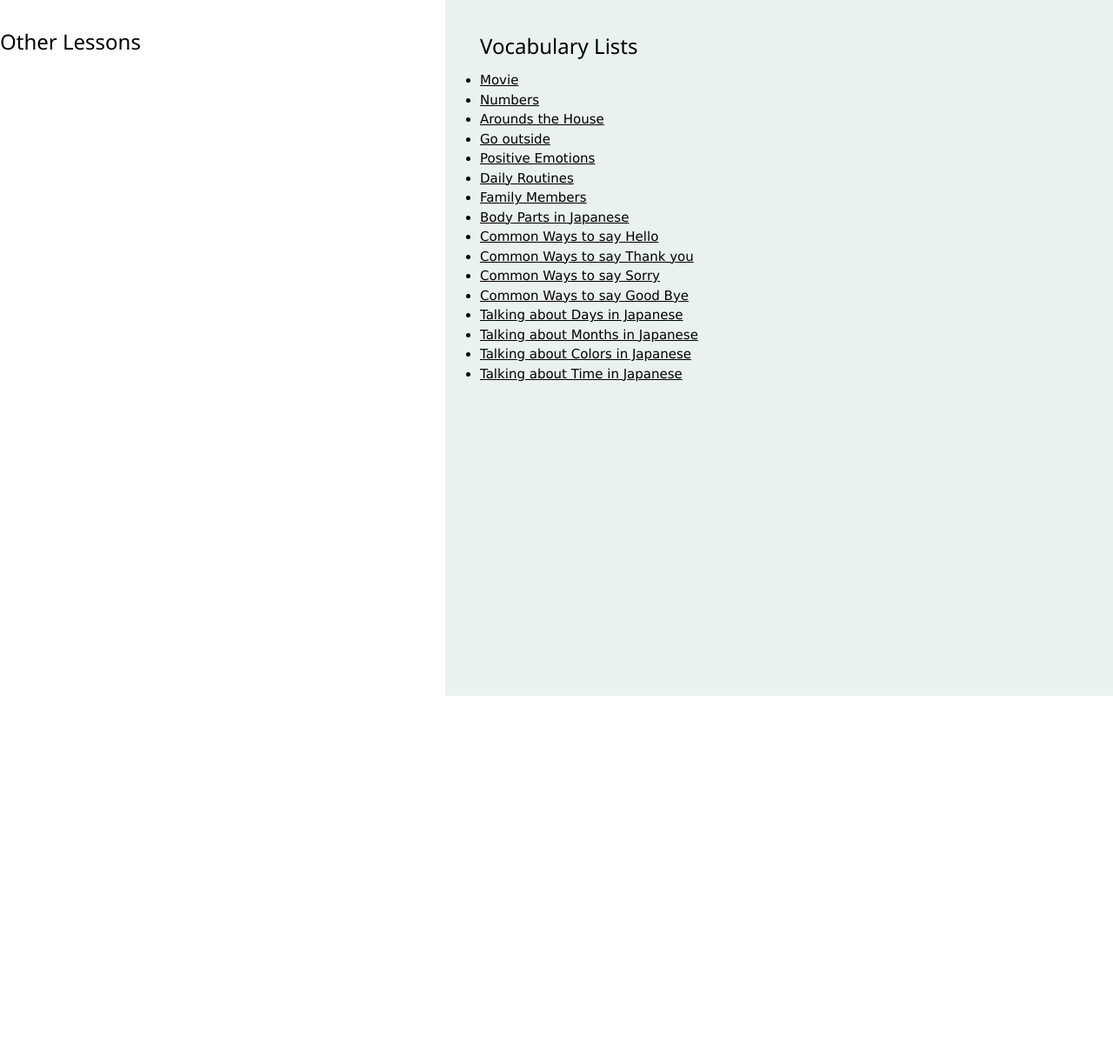
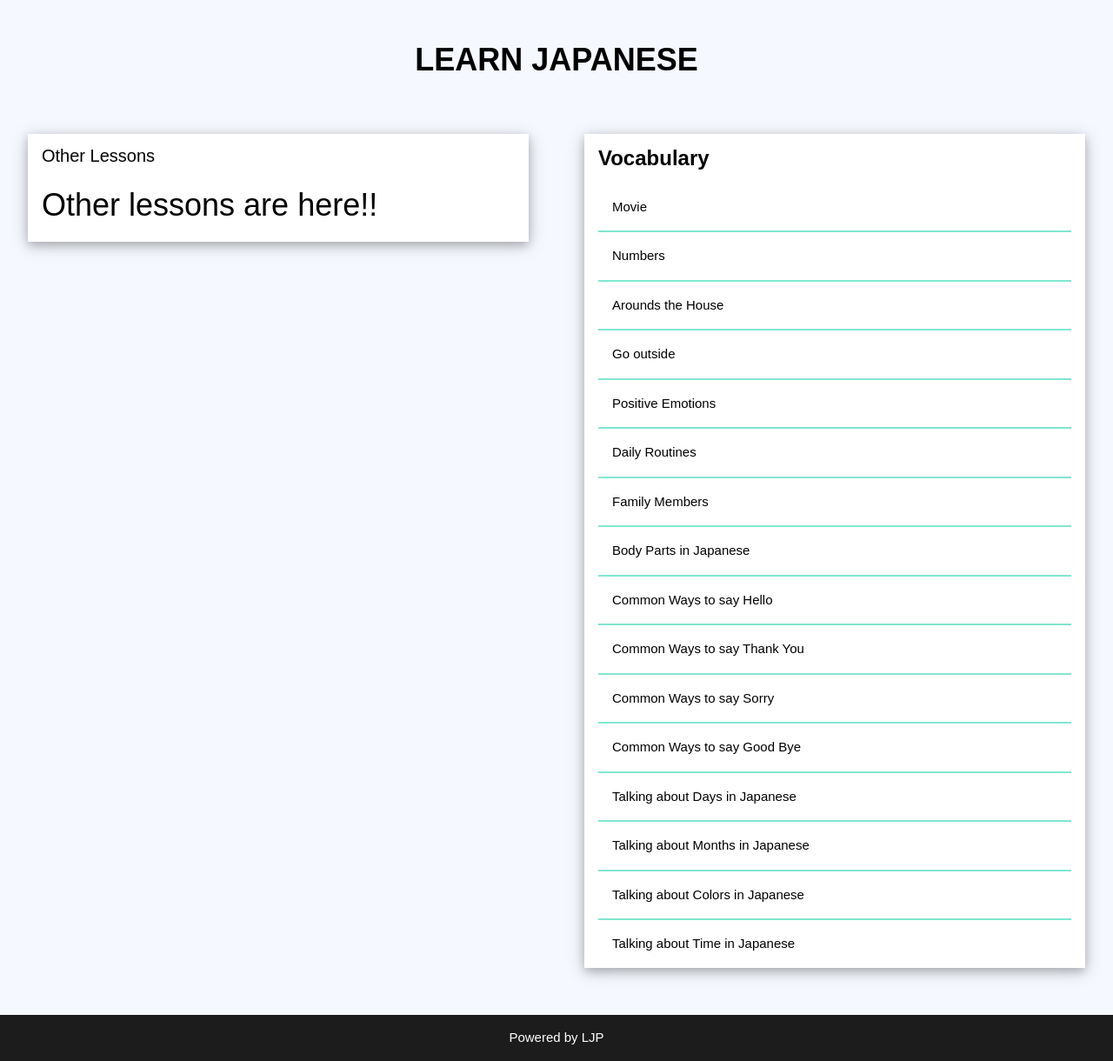
Before and after one commit to waithethtetoo/LearnJP, a plain HTML site: page index.html in a window 1280 px wide. Shown: the whole page at 87% size. Before the commit the page ends 800 px from the top, so only its background shows below. Drawn offline with nearby package versions, Linux system fonts and the light colour scheme.

Commit message:
Change UI
change UI design of Index and Home page.
add header and footer in Index page.
add footer in Home page.

```diff
--- a/index.html
+++ b/index.html
@@ -4,32 +4,108 @@
   <title>Learn Japanese Language</title>
   <link rel="stylesheet" href="w3.css">
   <script src="https://ajax.googleapis.com/ajax/libs/jquery/3.5.1/jquery.min.js"></script>
+
+  <style>
+    body,h1,h2,h3,h4,h5 {font-family: "Raleway", sans-serif}
+  </style>
+
 </head>
-<body>
-	<div class="right-side">
-		<h3>Other Lessons</h3>
+<body class="w3-light-gray">
+
+  <div class="w3-content" style="max-width:1400px">
+
+    <!-- Header -->
+    <header class="w3-container w3-center w3-padding-32">
+      <h1><b>LEARN JAPANESE</b></h1>
+    </header>
+
+    <!-- Grid -->
+    <div class="w3-row">
+
+      <div class="w3-half w3-container">
+        <!-- Other lessons -->
+        <div class="w3-card-4 w3-margin w3-white">
+          <div class="w3-container">
+            <h4>Other Lessons</h4>
+             <p><h1>Other lessons are here!!</h1></p>
           </div>
-	<div class="sidenav">
-		<ul>
-			<h3>Vocabulary Lists</h3>
-			<li id="0"><a href="home.html">Movie</a></li>
-			<li id="1"><a href="home.html">Numbers</a></li>
-			<li id="2"><a href="home.html">Arounds the House</a></li>
-			<li id="3"><a href="home.html">Go outside</a></li>
-			<li id="4"><a href="home.html">Positive Emotions</a></li>
-			<li id="5"><a href="home.html">Daily Routines</a></li>
-			<li id="6"><a href="home.html">Family Members</a></li>
-			<li id="7"><a href="home.html">Body Parts in Japanese</a></li>
-			<li id="8"><a href="home.html">Common Ways to say Hello</a></li>
-			<li id="9"><a href="home.html">Common Ways to say Thank you</a></li>
-			<li id="10"><a href="home.html">Common Ways to say Sorry</a></li>
-			<li id="11"><a href="home.html">Common Ways to say Good Bye</a></li>
-			<li id="12"><a href="home.html">Talking about Days in Japanese</a></li>
-			<li id="13"><a href="home.html">Talking about Months in Japanese</a></li>
-			<li id="14"><a href="home.html">Talking about Colors in Japanese</a></li>
-			<li id="15"><a href="home.html">Talking about Time in Japanese</a></li>
-		<uol>
         </div>
+      </div>
+
+      <div class="w3-half w3-container">
+       <!-- Vocabulary-->
+       <div class="w3-card-4 w3-margin w3-white">
+        <div class="w3-container">
+          <h3><b>Vocabulary</b></h3>
+        </div>
+
+        <div class="w3-container">
+          <ul class="w3-ul w3-hoverable w3-white">
+            <li id="0" class="w3-padding-16">
+              <span><a href="home.html">Movie</a></span>
+            </li>
+            <li id="1" class="w3-padding-16">
+              <span><a href="home.html">Numbers</a></span>
+            </li>
+            <li id="2" class="w3-padding-16">
+              <span><a href="home.html">Arounds the House</a></span>
+            </li>
+            <li id="3" class="w3-padding-16">
+              <span><a href="home.html">Go outside</a></span>
+            </li>
+            <li id="4" class="w3-padding-16">
+              <span><a href="home.html">Positive Emotions</a></span>
+            </li>
+            <li id="5" class="w3-padding-16">
+              <span><a href="home.html">Daily Routines</a></span>
+            </li>
+            <li id="6" class="w3-padding-16">
+              <span><a href="home.html">Family Members</a></span>
+            </li>
+            <li id="7" class="w3-padding-16">
+              <span><a href="home.html">Body Parts in Japanese</a></span>
+            </li>
+            <li id="8" class="w3-padding-16">
+              <span><a href="home.html">Common Ways to say Hello</a></span>
+            </li>
+            <li id="9" class="w3-padding-16">
+              <span><a href="home.html">Common Ways to say Thank You</a></span>
+            </li>
+            <li id="10" class="w3-padding-16">
+              <span><a href="home.html">Common Ways to say Sorry</a></span>
+            </li>
+            <li id="11" class="w3-padding-16">
+              <span><a href="home.html">Common Ways to say Good Bye</a></span>
+            </li>
+            <li id="12" class="w3-padding-16">
+              <span><a href="home.html">Talking about Days in Japanese</a></span>
+            </li>
+            <li id="13" class="w3-padding-16">
+              <span><a href="home.html">Talking about Months in Japanese</a></span>
+            </li>
+            <li id="14" class="w3-padding-16">
+              <span><a href="home.html">Talking about Colors in Japanese</a></span>
+            </li>
+            <li id="15" class="w3-padding-16">
+              <span><a href="home.html">Talking about Time in Japanese</a></span>
+            </li>
+          </ul>
+        </div>
+      </div>
+      <!-- END Vocabulary -->
+    </div>
+
+    <!-- END GRID -->
+  </div><br>
+
+  <!-- END w3-content -->
+</div>
+
+<!-- Footer -->
+<footer class="w3-container w3-center w3-dark-grey w3-margin-top">
+  <p>Powered by LJP</p>
+</footer>
+
 <script>
   $(document).ready(function(){
     $("li").click(function(){
```
Also changed, not shown: home.html (+26 -9 lines), w3.css. Lines whose indentation alone changed are shown as unchanged.
